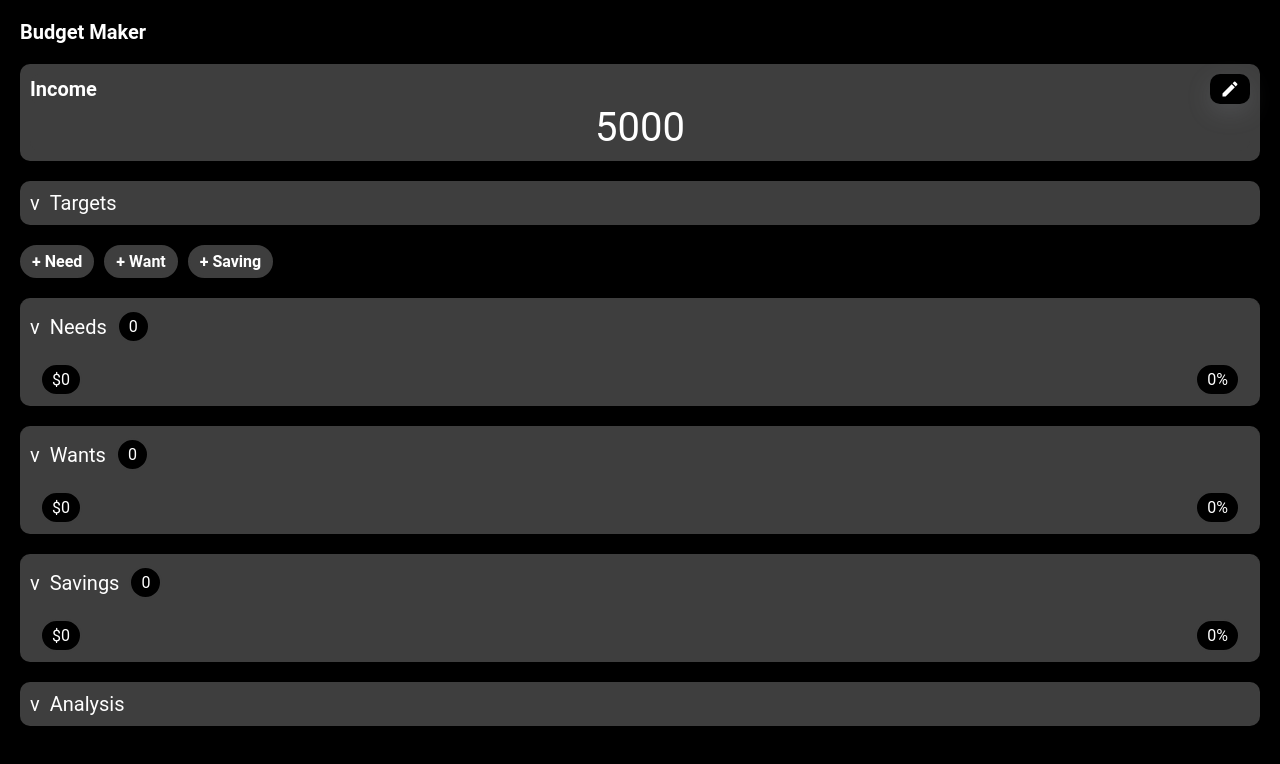
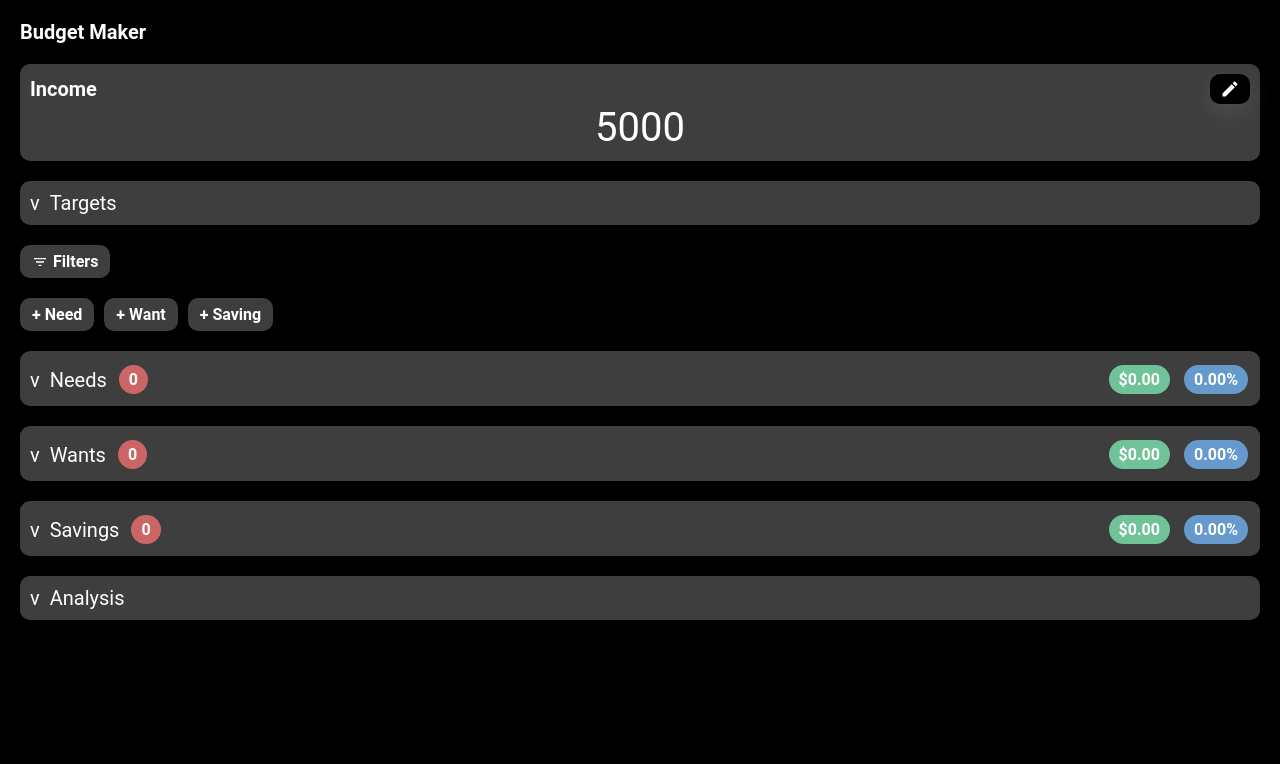
Before and after one commit to alexismarroquin7/budget_maker, a Next.js app: page / in a window 1280 px wide. Shown: the top 764 px of the page. Built offline with nearby package versions, Linux system fonts and the light colour scheme.

Commit message:
adds filters menu

```diff
--- a/components/BudgetMaker/CategoriesAccordionRow.js
+++ b/components/BudgetMaker/CategoriesAccordionRow.js
@@ -9,11 +9,16 @@ export const CategoriesAccordionRow = ({state, category, updateExpense, deleteEx
     const expense_category_list = parent.querySelector(`.${styles.expense_category_list}`);
     expense_category_list.classList.toggle(styles.expense_category_list_hidden);
 
-    const carrot = parent.querySelector(`.${styles.expand_category_button_carrot}`);
-    carrot.classList.toggle(styles.expand_category_button_carrot_open);
+    const arrow = parent.querySelector(`.${styles.more_button_arrow}`);
+    arrow.classList.toggle(styles.more_button_arrow_open);
 
-    const button = parent.querySelector(`.${styles.expand_category_button}`);
-    button.classList.toggle(styles.expand_category_button_open);
+    const button = parent.querySelector(`.${styles.more_button}`);
+    button.classList.toggle(styles.more_button_open);
+
+    const button_text = parent.querySelector(`.${styles.more_button_text}`);
+    button_text.classList.toggle(styles.more_button_text_open);
+
+
   }
 
   const getCount = (category) => {
@@ -22,41 +27,45 @@ export const CategoriesAccordionRow = ({state, category, updateExpense, deleteEx
 
   return (
     <div
-      className={styles.row}
+      className={styles.card}
     >
       {/* OPEN/CLOSE BUTTON */}
       <button
-        className={styles.expand_category_button}
+        className={styles.more_button}
         onClick={toggleOpen}
       >
-        <span
-          className={styles.expand_category_button_carrot}
-        >v</span>
+        <h3
+          className={styles.more_button_text}
+        >
+          <span
+            className={styles.more_button_arrow}
+          >v</span>
+          {category === "needs" && "Needs"}
+          {category === "wants" && "Wants"}
+          {category === "savings" && "Savings"}
+          <span
+            className={`${styles.category_span} ${styles.count}`}
+          >{getCount(category)}</span>
+        </h3>
 
-        {category === "needs" && "Needs"}
-        {category === "wants" && "Wants"}
-        {category === "savings" && "Savings"}
+        <div
+          className={styles.right_container}
+        >
+          <span
+            className={`${styles.category_span} ${styles.amount}`}
+          >${getExpenseCategorySum(category).amount.toFixed(2)}</span>
 
-        <span
-          className={styles.category_span}
-        >{getCount(category)}</span>
+          <span
+            className={`${styles.category_span} ${styles.percent}`}
+          >{getExpenseCategorySum(category).percent.toFixed(2)}{'%'}</span>
+
+        </div>
+
+
 
       </button>
 
       {/* SUM, PERCENT */}
-      <div
-        className={styles.category_span_container}
-      >
-
-        <span
-          className={styles.category_span}
-        >${getExpenseCategorySum(category).amount}</span>
-
-        <span
-          className={styles.category_span}
-        >{getExpenseCategorySum(category).percent}{'%'}</span>
-
-      </div>
 
       {/* LIST */}
       <div className={`${styles.expense_category_list} ${styles.expense_category_list_hidden}`}>
--- a/components/BudgetMaker/CategoriesAccordionRow.module.css
+++ b/components/BudgetMaker/CategoriesAccordionRow.module.css
@@ -1,4 +1,4 @@
-.row {
+.card {
   width: 100%;
   display: flex;
   flex-flow: column wrap;
@@ -9,46 +9,72 @@
   gap: 2rem;
 }
 
-.expand_category_button {
+.more_button {
   display: flex;
   flex-flow: row wrap;
   align-items: center;
+  justify-content: space-between;
   gap: 1rem;
   background-color: transparent;
   border: 0;
-  font-size: 2rem;
 }
 
-.expand_category_button_open {
+.more_button_open {
   font-weight: bold;
 }
 
-.expand_category_button_carrot {
+.more_button_text {
+  font-weight: normal;
+  display: flex;
+  flex-flow: row wrap;
+  align-items: center;
+  justify-content: space-between;
+  gap: 1rem;
+  background-color: transparent;
+  border: 0;
+}
+
+.more_button_text_open {
+  font-weight: bold;
+}
+
+.more_button_arrow {
   transform: rotate(0deg);
   transition: all .2s;
 }
 
-.expand_category_button_carrot_open {
+.more_button_arrow_open {
   transform: rotate(-180deg);
 }
 
 
-.category_span_container {
+.right_container {
   display: flex;
   flex-flow: row wrap;
   justify-content: space-between;
   align-items: center;
-  padding: 0 1rem;
+  gap: 1rem;
 }
 
 .category_span {
-  font-weight: normal;
+  font-weight: bold;
   border: .2rem solid var(--background-color-secondary);
   background-color: var(--black);
   padding: .5rem 1rem;
   font-size: 1.6rem;
   border-radius: 4rem;
 }
+
+.category_span.count {
+  background-color: var(--red);
+}
+.category_span.amount {
+  background-color: var(--green);
+}
+.category_span.percent {
+  background-color: var(--blue);
+}
+
 
 .expense_category_list {
   display: flex;
--- a/components/BudgetMaker/CreateExpenseSection.module.css
+++ b/components/BudgetMaker/CreateExpenseSection.module.css
@@ -6,7 +6,7 @@
 
 .create_expense_button {
   padding: .5rem 1rem;
-  border-radius: 2rem;
+  border-radius: var(--border-radius-primary);
   border: .2rem solid black;
   font-weight: bold;
   color: var(--white);
--- /dev/null
+++ b/components/BudgetMaker/FiltersMenu/index.js
@@ -0,0 +1,65 @@
+import { useState } from "react";
+
+import {
+  FilterList as FilterListIcon
+} from '@mui/icons-material';
+
+import styles from "./index.module.css";
+export const FiltersMenu = () => {
+
+  const [open, setOpen] = useState(false);
+  const toggleOpen = () => setOpen(!open);
+
+  const handleClick = (e) => {
+    toggleOpen();
+  }
+
+  return (
+    <div>
+      <button
+        className={`${styles.filters_button}`}
+        onClick={handleClick}
+      >
+        <FilterListIcon fontSize="inherit"/>
+        Filters
+      </button>
+
+      <div
+        className={`${styles.menu} ${open ? "" : styles.menu_hidden}`}
+        onClick={(e) => {
+          if(!e.currentTarget.classList.contains(styles.menu_hidden)) {
+            e.currentTarget.classList.toggle(styles.menu_hidden);
+          }
+        }}
+      >
+
+        <div
+          className={`${styles.menu_card}`}
+          onClick={(e) => {
+            e.stopPropagation();
+          }}
+        >
+          <h3>Filters</h3>
+
+          <label
+            className={`${styles.label}`}
+          >
+            Group By
+
+            <select
+              className={`${styles.select}`}
+            >
+              <option>--select--</option>
+              <option>expense</option>
+              <option>category</option>
+            </select>
+
+          </label>
+
+        </div>
+
+      </div>
+
+    </div>
+  )
+}
--- /dev/null
+++ b/components/BudgetMaker/FiltersMenu/index.module.css
@@ -0,0 +1,69 @@
+.filters_button {
+  padding: .5rem 1rem;
+  border-radius: var(--border-radius-primary);
+  border: .2rem solid black;
+  font-weight: bold;
+  color: var(--white);
+  background-color: var(--background-color-secondary);
+  border-color: var(--background-color-secondary);
+
+  display: flex;
+  flex-flow: row wrap;
+  align-items: center;
+  gap: .5rem;
+}
+
+
+.menu {
+  position: absolute;
+  display: flex;
+  top: 0;
+  left: 0;
+  right: 0;
+  bottom: 0;
+  z-index: 1000;
+
+  background: rgba(255, 255, 255, 0.2);
+  box-shadow: 0 4px 30px rgba(0, 0, 0, 0.1);
+  backdrop-filter: blur(5px);
+  -webkit-backdrop-filter: blur(5px);
+}
+
+.menu_hidden {
+  display: none;
+}
+
+.menu_card {
+  position: absolute;
+  z-index: 1001;
+
+  top: 40%;
+  left: 0;
+  right: 0;
+  bottom: 0;
+  background-color: var(--background-color-primary);
+  box-shadow: rgba(149, 157, 165, 0.2) 0px 8px 24px;
+
+  padding: 2rem;
+
+  display: flex;
+  flex-flow: column wrap;
+  gap: 2rem;
+
+  border-top-left-radius: var(--border-radius-primary);
+  border-top-right-radius: var(--border-radius-primary);
+}
+
+.label {
+  width: 100%;
+  display: flex;
+  flex-flow: row wrap;
+  align-items: center;
+  justify-content: space-between;
+}
+
+.select {
+  background-color: var(--background-color-secondary);
+  padding: .5rem 1rem;
+  border-radius: var(--border-radius-primary);
+}
--- a/components/BudgetMaker/index.js
+++ b/components/BudgetMaker/index.js
@@ -6,6 +6,7 @@ import { CreateExpenseSection } from "./CreateExpenseSection";
 import { BudgetTargetSection } from "./BudgetTargetSection";
 import { AnalysisSection } from "./AnalysisSection";
 import { IncomeForm } from "./IncomeForm";
+import { FiltersMenu } from "./FiltersMenu";
 
 // hooks
 import { useBudgetMaker } from "@/hooks";
@@ -42,6 +43,8 @@ export const BudgetMaker = () => {
         updateTargets={updateTargets}
       />
 
+      <FiltersMenu />
+
       <CreateExpenseSection
         createExpense={createExpense}
       />
```
